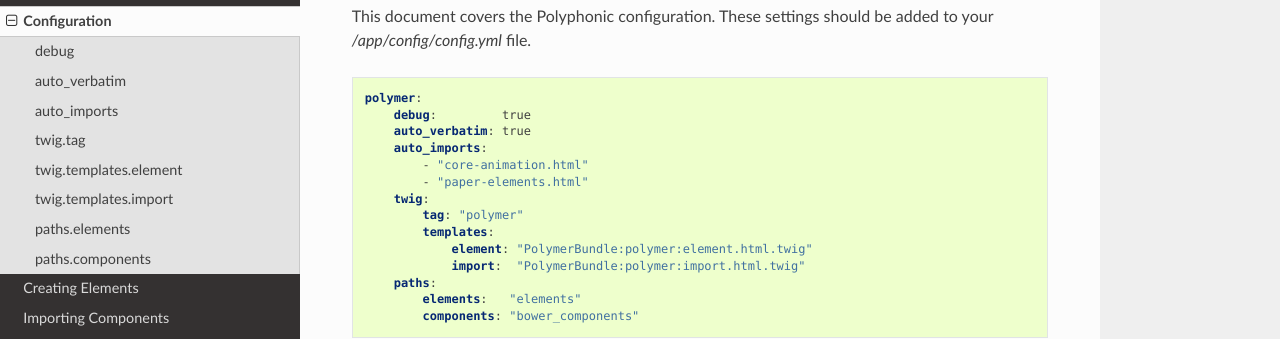
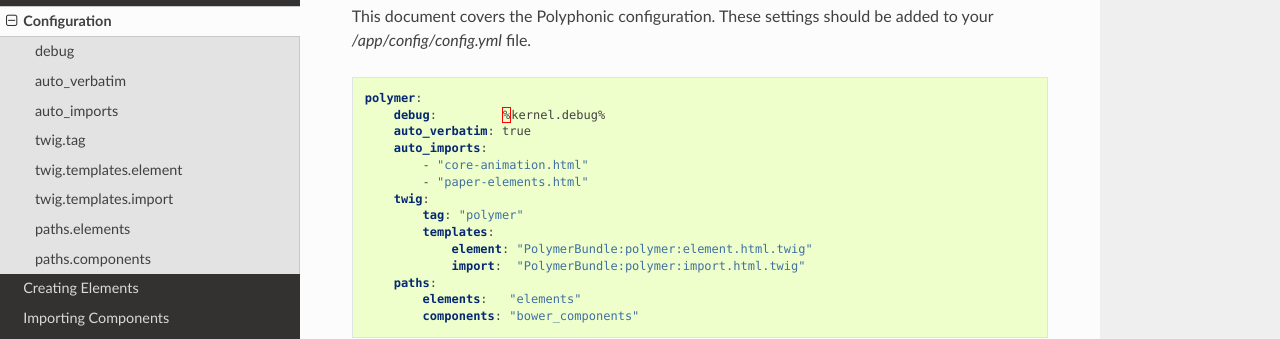
Before and after one commit to headzoo/polymer-bundle, a Sphinx documentation site: the page built from Resources/doc/configuration.rst, in a window 1280 px wide and 900 px high. Shown: the part 155-494 px from the top of the window. Built offline with Sphinx 7.4.7 and the Read the Docs theme 2.0.0, drawn with Linux system fonts in a browser that asks for light colours.

Commit message:
Updated doc
[ci skip]

```diff
--- a/Resources/doc/configuration.rst
+++ b/Resources/doc/configuration.rst
@@ -9,7 +9,7 @@
 .. sourcecode:: yaml
 
     polymer:
-        debug:         true
+        debug:         %kernel.debug%
         auto_verbatim: true
         auto_imports:
             - "core-animation.html"
```
